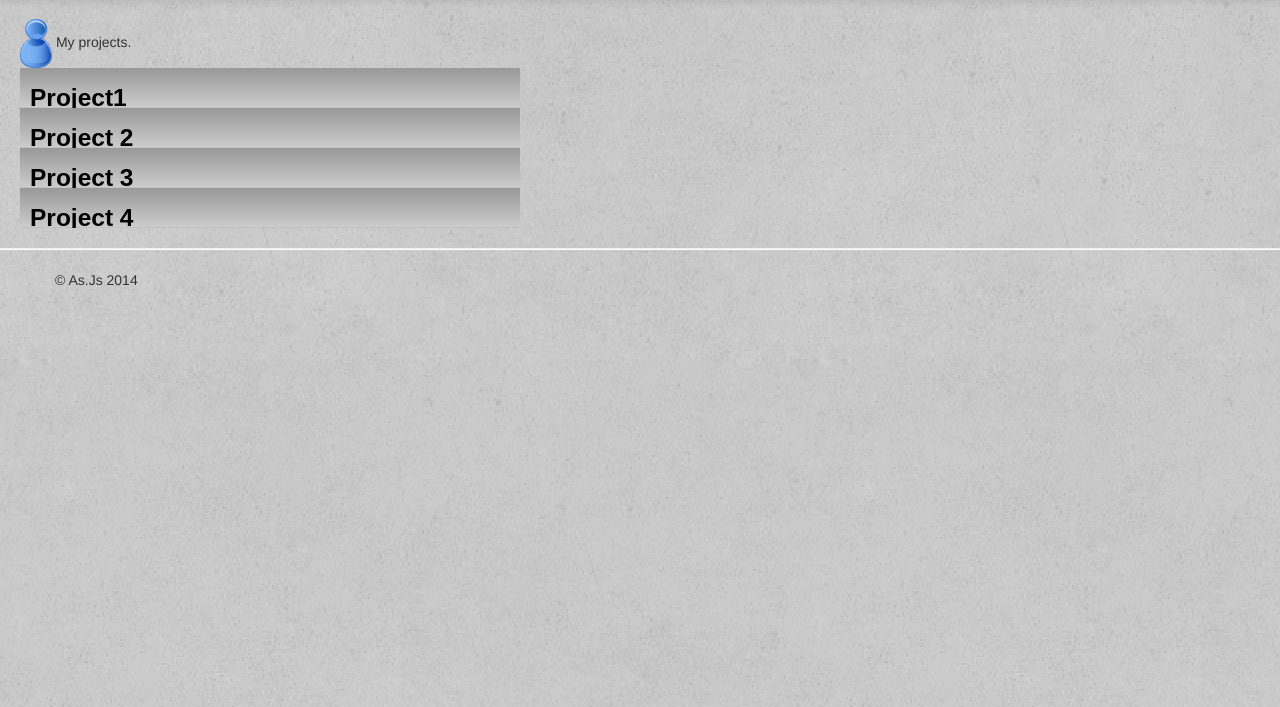
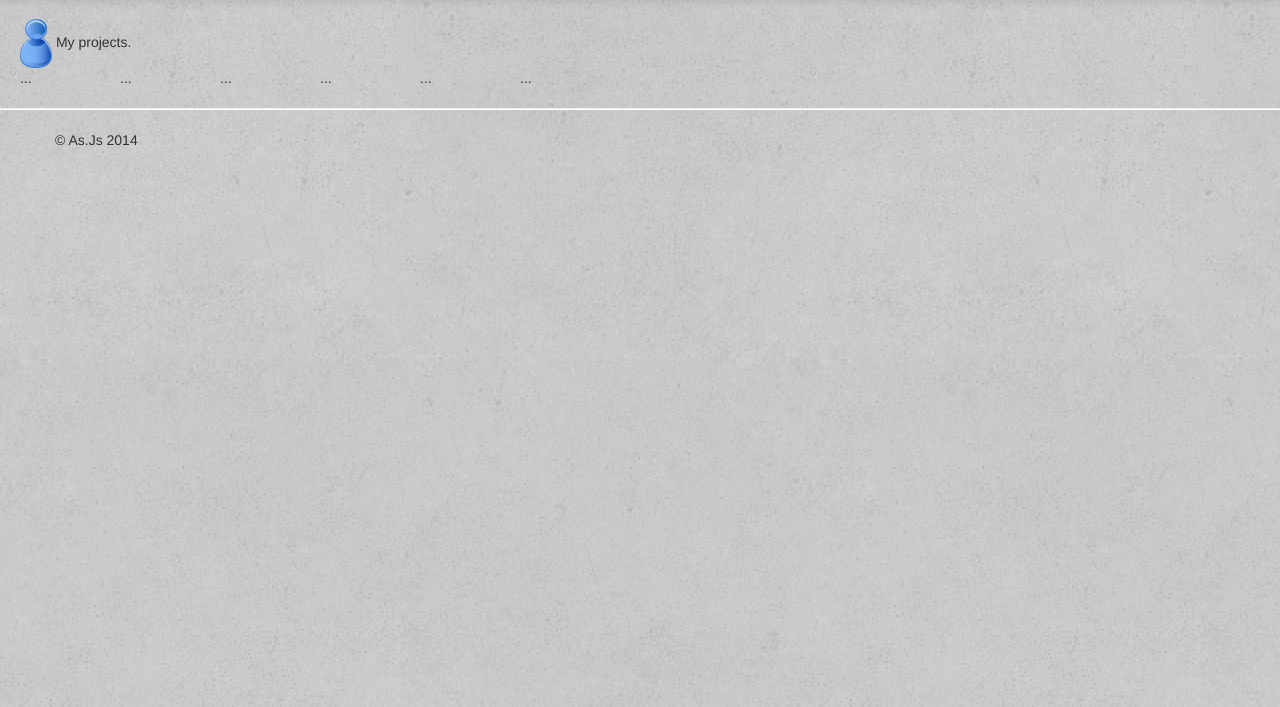
Before and after one commit to spinakr/DIM3_team-as.js, a Django app: page /recap/ in a window 1280 px wide. Shown: the part 41-748 px from the top of the page. Run offline with Django 3.2, Linux system fonts and the light colour scheme; the visitor is signed in with stand-in values (Sample User, id 1); some libraries are stand-ins or nearby versions.

Commit message:
changed to a grid view in dev page

```diff
--- a/templates/recap/developer.html
+++ b/templates/recap/developer.html
@@ -2,32 +2,24 @@
 {% load static %}
 {% block body_block %}
 
-    <div class="developer-drop">
-        <span class="project-list-header">
+
+
+    <span class="project-list-header">
         <img src="/static/img/user-icon.png" width="32" height="49"> My projects.
-        </span>
+    </span>
 
-        <ul>
-            <li>
-                <h3>Project1</h3>
-                <div>description 1.</div>
-            </li>
-            <li>
-                <h3>Project 2</h3>
-                <div>description 2</div>
-            </li>
-            <li>
-                <h3>Project 3</h3>
-                <div>Description 3.</div>
-            </li>
-            <li>
-                <h3>Project 4</h3>
-                <div>Description 4</div>
-            </li>
-        </ul>
+
+    <div class="row">
+
+        <div class="span1">...</div>
+        <div class="span1">...</div>
+        <div class="span1">...</div>
+        <div class="span1">...</div>
+        <div class="span1">...</div>
+        <div class="span1">...</div>
+
     </div>
 
 
 
-<!--/row-->
 {% endblock %}
```
